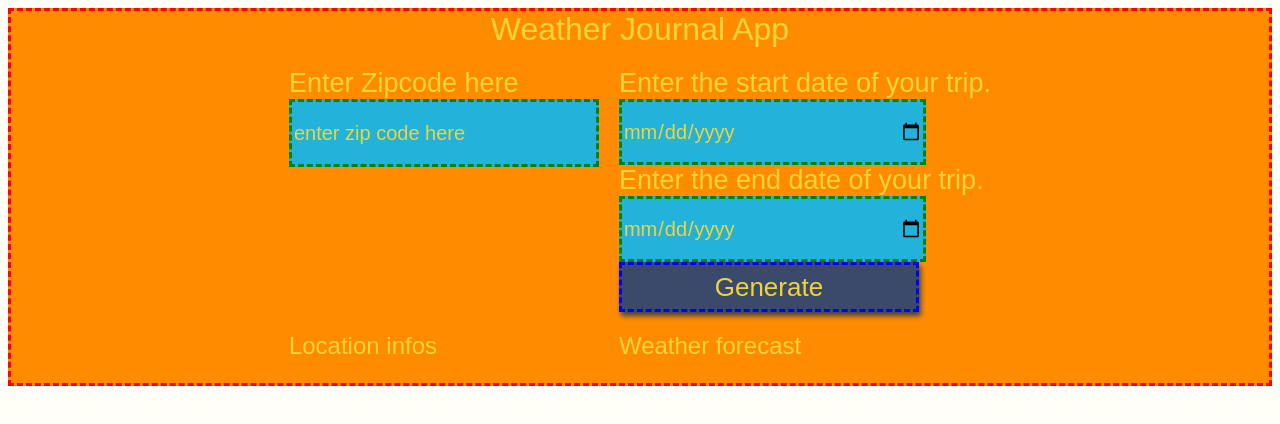
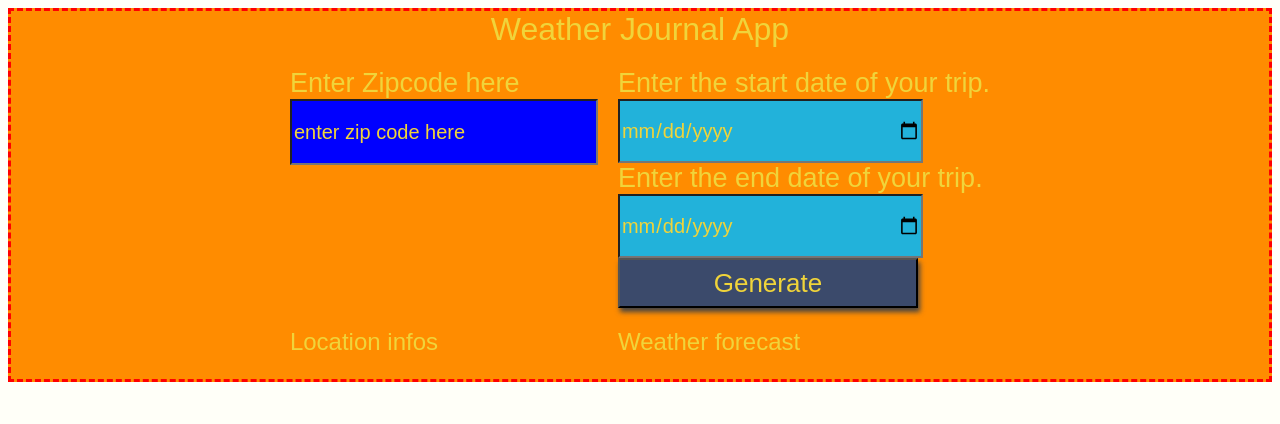
Before and after one commit to fraden/Javascript-Travel-App, a website built with webpack: page src/client/views/index.html in a window 1280 px wide. In both pictures the pointer is over the input "Enter Zipcode here". Built offline with nearby package versions, Linux system fonts and the light colour scheme.

Commit message:
feat: add hover in scss

```diff
--- a/src/client/styles/style.scss
+++ b/src/client/styles/style.scss
@@ -60,7 +60,10 @@ input {
     color: #f0d43a;
     font-size: 20px;
     font-family: 'Oswald', sans-serif;
-    border: medium dashed green;
+    &:hover {
+        background-color: blue;
+        transition: 0.5s;
+    }
 }
 
 button {
@@ -70,8 +73,11 @@ button {
     color: #f0d43a;
     font-size: 26px;
     font-family: 'Oswald', sans-serif;
-    border: medium dashed blue;
     box-shadow: 2px 4px 5px #444;
+    &:hover {
+        background-color: blue;
+        transition: 0.5s;
+    }
 }
 
 h1 {
@@ -83,7 +89,6 @@ textarea {
     color: #f0d43a;
     font-size: 20px;
     font-family: 'Oswald', sans-serif;
-    border: medium dashed purple;
 }
 
 .title {}
```
